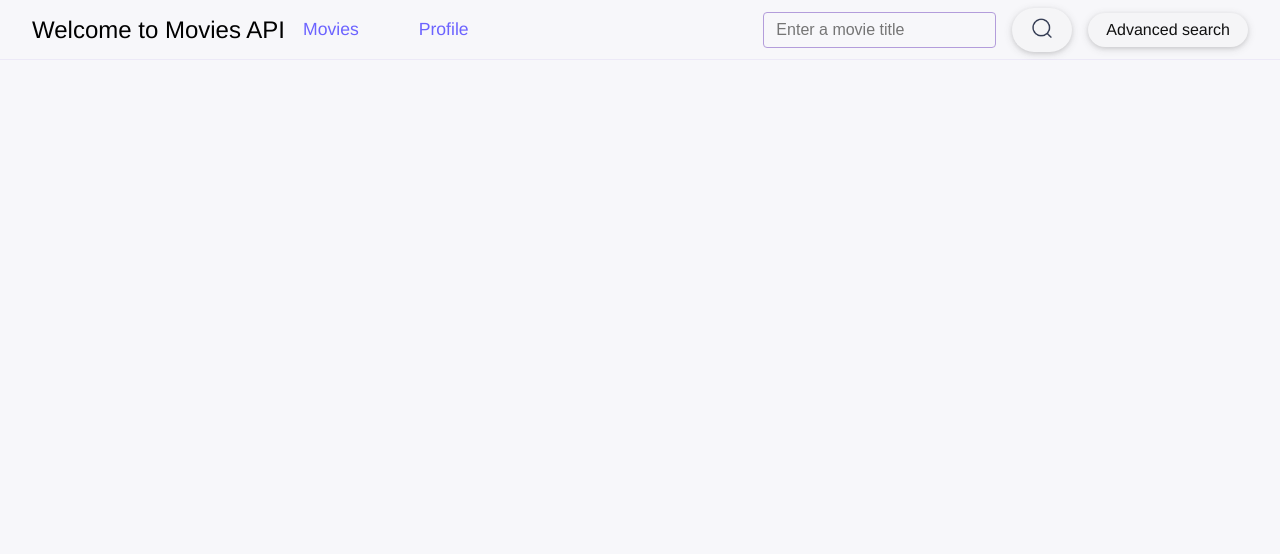
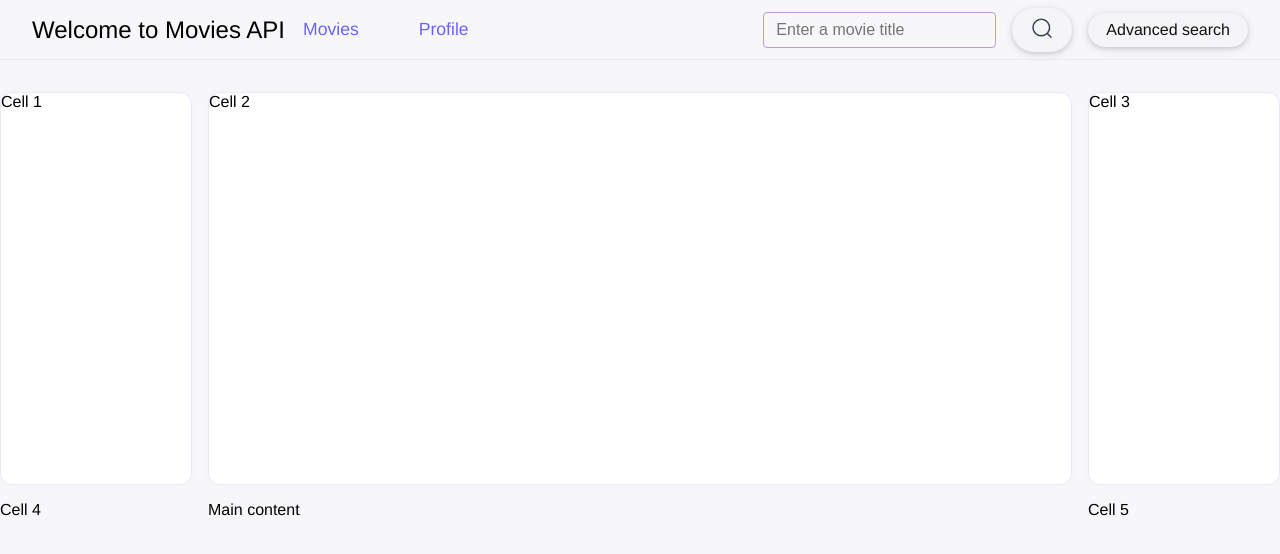
Before and after one commit to yk60/Movie_API, a React (Create React App) app in the folder client/: page / in a window 1280 px wide. Shown: the top 554 px of the page. Built offline with nearby package versions, Linux system fonts and the light colour scheme.

Commit message:
Update Home.js

```diff
--- a/client/src/components/Home.js
+++ b/client/src/components/Home.js
@@ -1,11 +1,16 @@
-import React from 'react';
-import { Link } from 'react-router-dom';
+import React from "react";
+import { Link } from "react-router-dom";
 
 function Home() {
-    return (
-        <div>
-        </div>
-    );
-
+  return (
+    <div className="container">
+      <div className="item cell1">Cell 1</div>
+      <div className="item cell2">Cell 2</div>
+      <div className="item cell3">Cell 3</div>
+      <div className="item cell4">Cell 4</div>
+      <div className="item content">Main content</div>
+      <div className="item cell5">Cell 5</div>
+    </div>
+  );
 }
 export default Home;
```
